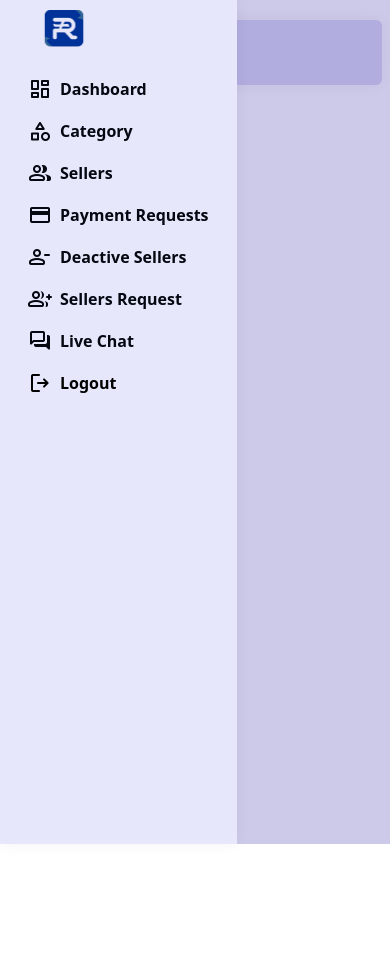
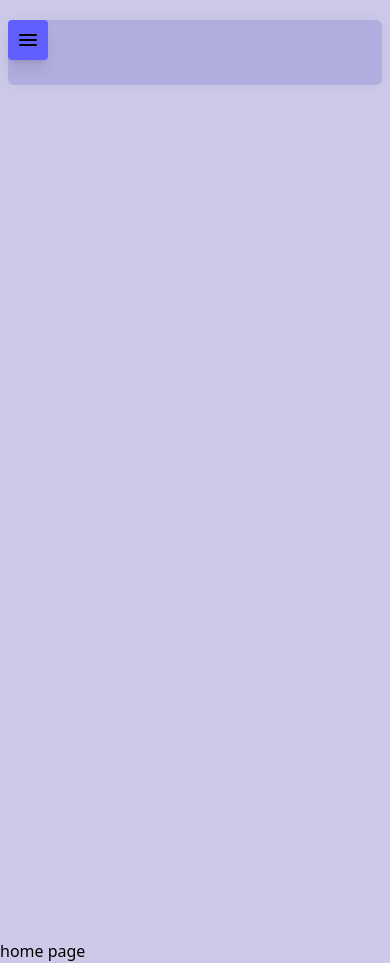
Before and after one commit to wisdommichaels/WizKicks, a React (Vite) app in the folder Client/: page / in a window 390 px wide. Before the commit the page ends 844 px from the top, so only its background shows below. Built offline with nearby package versions, Linux system fonts and the light colour scheme.

Commit message:
added sidebar

```diff
--- a/Client/package.json
+++ b/Client/package.json
@@ -16,6 +16,7 @@
     "axios": "^1.7.9",
     "jwt-decode": "^4.0.0",
     "moment": "^2.30.1",
+    "prop-types": "^15.8.1",
     "react": "^19.0.0",
     "react-apexcharts": "^1.7.0",
     "react-dom": "^19.0.0",
--- a/Client/src/Layout/Header.jsx
+++ b/Client/src/Layout/Header.jsx
@@ -1,15 +1,13 @@
 
+import PropTypes from 'prop-types';
 
-const Header = (showSidebar, setShowSidebar) => {
+const Header = ({showSidebar, setShowSidebar}) => {
     return (
         <div className="fixed top-0 left-0 w-full py-5 px-2 lg:px-7 z-40 ">
             <div className="flex justify-between items-start ml-0 lg:ml-[230px] rounded-md h-[65px] bg-[#b1addf] shadow-[0_0_15px_0_rgb(34_41_47_/_5%)]">
 
-            <div onClick={() => setShowSidebar(!showSidebar)} className="cursor-pointer flex items-center justify-center w-[50px] h-[50px] rounded-md bg-[#b1addf] text-[#fff] lg:hidden">
-                <svg xmlns="http://www.w3.org/2000/svg" className="h-6 w-6" fill="none" viewBox="0 0 24 24" stroke="currentColor">
-                    <path strokeLinecap="round" strokeLinejoin="round" strokeWidth={2} d="M4 6h16M4 12h16m-7 6h7" />
-                </svg>
-
+            <div onClick={() => setShowSidebar(!showSidebar)} className="cursor-pointer flex justify-center items-center  w-[40px] h-[40px] bg-indigo-500 shadow-lg hover:shadow-indigo-500/50 rounded-sm lg:hidden ">
+            <span className="material-symbols-rounded flex justify-center items-center ">menu</span>
             </div>
 
             </div>
@@ -18,4 +16,10 @@ const Header = (showSidebar, setShowSidebar) => {
     );
 };
 
+
+Header.propTypes = {
+    showSidebar: PropTypes.bool.isRequired,
+    setShowSidebar: PropTypes.func.isRequired,
+};
+
 export default Header;
--- a/Client/src/Layout/SideBar.jsx
+++ b/Client/src/Layout/SideBar.jsx
@@ -1,8 +1,11 @@
 import { useEffect, useState } from "react";
 import { Link, useLocation } from "react-router-dom";
 import { getNav } from "../Navigation/index";
+import PropTypes from "prop-types";
 
-const SideBar = () => {
+const SideBar = ({showSidebar, setShowSidebar}) => {
+
+
         const location = useLocation();
         const pathName = location.pathname;
         const [allNav, setAllNav] = useState([])
@@ -14,10 +17,11 @@ const SideBar = () => {
 
     return (
         <div>
-            <div></div>
+            <div onClick={() => setShowSidebar(!showSidebar)} className={`cursor-pointer flex duration-200 ${!showSidebar ? 'invisible' : 'visible'} w-screen h-screen bg-[#45515b80] top-0 left-0 z-10`}>
 
-    <div className="{`w-[250px] fixed bg-[#e6e7fb] z-50 top-0 h-screen
-    shadow-[0_0_15px_0_rgb(34_41_47_/_5%)] transition-all`}">
+            </div>
+
+    <div className={`w-[250px] fixed bg-[#e6e7fb] z-50 top-0 h-screen shadow-[0_0_15px_0_rgb(34_41_47_/_5%)] transition-all ${showSidebar ? 'left-0' : '-left-[260px] lg:left-0'}`}>
         <div className="h-[70px] flex justify-center items-center">
             <Link to='/' className=" w-[180px] h-[50px]">
                 <img className="w-18" src="/src/assets/REX4-removebg-preview.png" alt="" />
@@ -53,4 +57,9 @@ const SideBar = () => {
     );
 };
 
+SideBar.propTypes = {
+    showSidebar: PropTypes.bool.isRequired,
+    setShowSidebar: PropTypes.func.isRequired,
+};
+
 export default SideBar;
```
Also changed, not shown: 1 other file (tests, documents, lock files or other folders).
